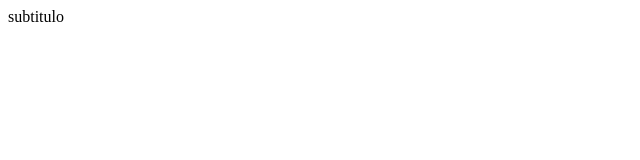
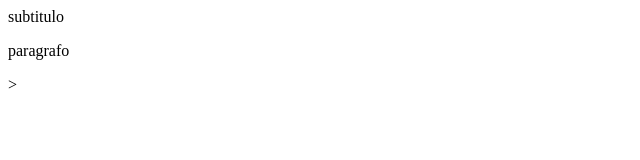
Before and after one commit to Pamella-304/projeto-1, a plain HTML site: page index.html in a window 1280 px wide. Shown: the full height of the page, 0-640 px from the left. Drawn offline with Linux system fonts and the light colour scheme.

Commit message:
Adicionado paragrafo

```diff
--- a/index.html
+++ b/index.html
@@ -9,5 +9,6 @@
 </head>
 <body>
     <a>subtitulo</a>
+    <p>paragrafo</p>>
 </body>
 </html>
```
